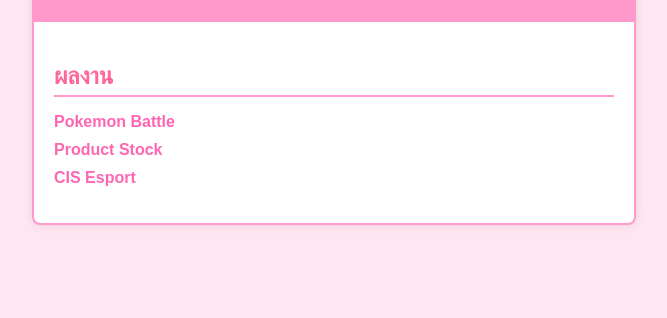
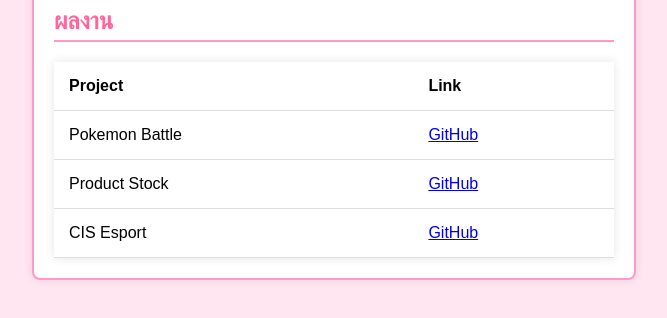
Before and after one commit to aAteshi/aAteshi.github.io, a plain HTML site: page index.html in a window 1280 px wide. Shown: the part 438-756 px from the top of the page, without its empty margins (306-973 px from the left). Drawn offline with Linux system fonts and the light colour scheme.

Commit message:
Edit My profile

```diff
--- a/index.html
+++ b/index.html
@@ -7,6 +7,10 @@
     <link rel="stylesheet" href="styles.css">
 </head>
 <body>
+    <script>
+        console.log("this is in line JS");
+        window.alert("Welcome to JS");
+    </script>
     <div class="profile-container">
         <div class="profile-header">
             <img src="pic/mypic.jpg" width="450px">
@@ -17,12 +21,24 @@
         </div>
         <div class="profile-content">
             <h2>ผลงาน</h2>
-            <ul>
-                <li><a href="https://github.com/aAteshi/PokemonBattle" target="_blank" rel="noopener noreferrer">Pokemon Battle</a></li>
-                <li><a href="https://github.com/aAteshi/Product_Stock-Final_Project" target="_blank" rel="noopener noreferrer">Product Stock</a></li>
-                <li><a href="https://github.com/aAteshi/CISESPORT" target="_blank" rel="noopener noreferrer">CIS Esport</a></li>
-            </ul>
-            </ul>
+            <table>
+                <tr>
+                    <th>Project</th>
+                    <th>Link</th>
+                </tr>
+                <tr>
+                    <td>Pokemon Battle</td>
+                    <td><a href="https://github.com/aAteshi/PokemonBattle" target="_blank" rel="noopener noreferrer">GitHub</a></td>
+                </tr>
+                <tr>
+                    <td>Product Stock</td>
+                    <td><a href="https://github.com/aAteshi/Product_Stock-Final_Project" target="_blank" rel="noopener noreferrer">GitHub</a></td>
+                </tr>
+                <tr>
+                    <td>CIS Esport</td>
+                    <td><a href="https://github.com/aAteshi/CISESPORT" target="_blank" rel="noopener noreferrer">GitHub</a></td>
+                </tr>
+            </table>
         </div>
     </div>
 </body>
--- a/styles.css
+++ b/styles.css
@@ -7,6 +7,18 @@ body {
     justify-content: center;
     align-items: center;
     height: 100vh;
+}
+table {
+    width: 100%;
+    border-collapse: collapse;
+    margin-top: 20px;
+    background-color: #fff;
+    box-shadow: 0 0 10px rgba(0, 0, 0, 0.1);
+}
+th, td {
+    padding: 15px;
+    text-align: left;
+    border-bottom: 1px solid #ddd;
 }
 
 .profile-container {
```
